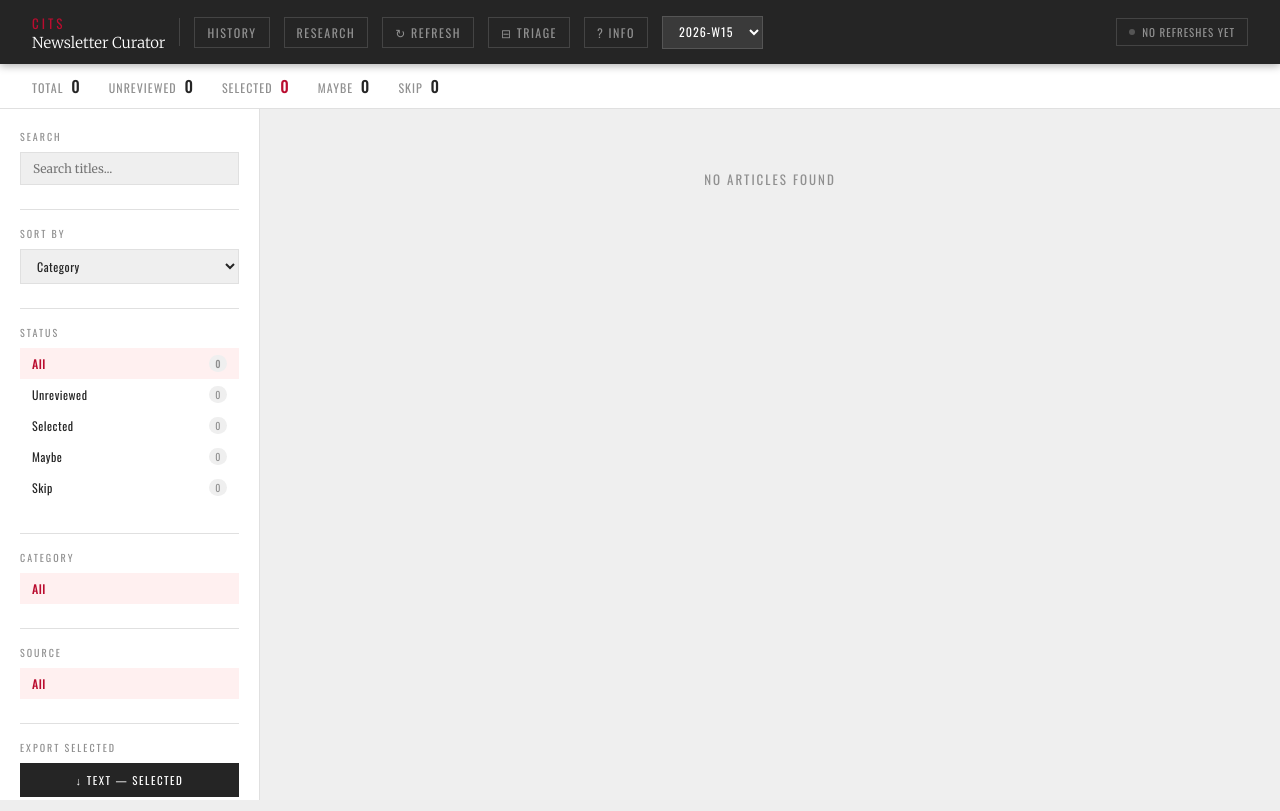
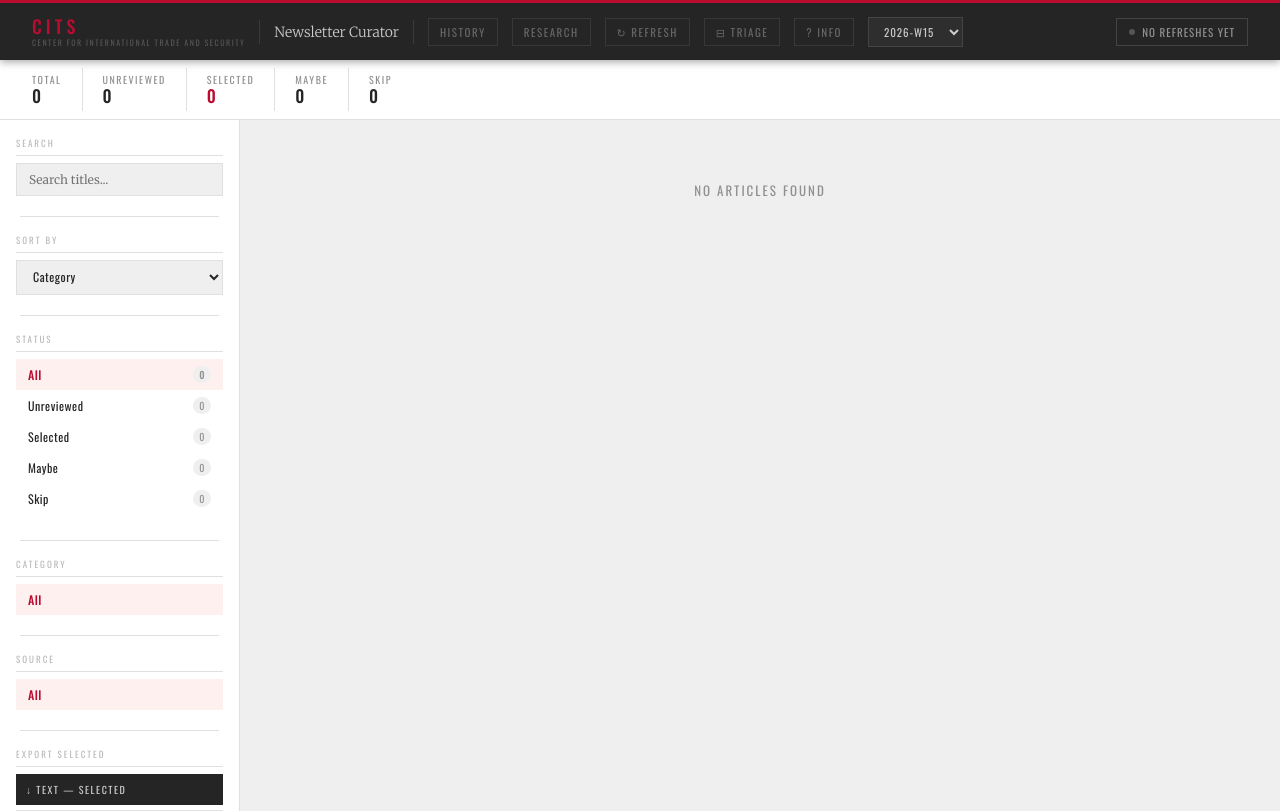
Before and after one commit to klemens-cc1/cits-newsletter-curator, a Flask app: page / in a window 1280 px wide. Run offline with Flask 3, Linux system fonts and the light colour scheme; data that the repository does not hold is empty.

Commit message:
Design polish: consistent header, score badges, refined sidebar/stats
- Red top border on header across all three pages (institutional pattern)
- CITS wordmark with full institution name subline
- Active nav state on current page, Research link added to History page
- Stats bar redesigned with vertical separators and stacked numbers
- Sidebar labels refined with bottom rule
- Category headers darker/more subtle
- AI score displayed as color-coded badge (green/amber/red) in article list
- Consistent nav sizing and spacing across index, history, research

Co-Authored-By: Claude Sonnet 4.6 <noreply@anthropic.com>

```diff
--- a/templates/index.html
+++ b/templates/index.html
@@ -36,62 +36,76 @@
       display: flex;
       align-items: center;
       justify-content: space-between;
-      height: 64px;
+      height: 60px;
       position: sticky;
       top: 0;
       z-index: 100;
-      box-shadow: 0 2px 8px rgba(0,0,0,0.3);
+      box-shadow: 0 2px 8px rgba(0,0,0,0.35);
+      border-top: 3px solid var(--red);
     }
     .header-left { display: flex; align-items: center; gap: 14px; }
+    .header-wordmark { line-height: 1; }
     .header-title {
       font-family: 'Oswald', sans-serif;
-      font-size: 13px;
-      letter-spacing: 3px;
+      font-size: 18px;
+      font-weight: 500;
+      letter-spacing: 4px;
       text-transform: uppercase;
       color: var(--red);
+      line-height: 1;
+    }
+    .header-institution {
+      font-family: 'Oswald', sans-serif;
+      font-size: 8px;
+      letter-spacing: 1.5px;
+      text-transform: uppercase;
+      color: #555;
+      margin-top: 3px;
+      white-space: nowrap;
     }
     .header-sub {
       font-family: 'Merriweather', serif;
-      font-size: 15px;
-      color: var(--white);
+      font-size: 14px;
+      color: #ccc;
       font-weight: 300;
     }
-    .header-divider { width: 1px; height: 28px; background: #444; }
+    .header-divider { width: 1px; height: 24px; background: #3a3a3a; }
     .nav-link {
       font-family: 'Oswald', sans-serif;
-      font-size: 12px;
+      font-size: 11px;
       letter-spacing: 1.5px;
       text-transform: uppercase;
-      color: var(--gray);
+      color: #666;
       text-decoration: none;
-      padding: 6px 12px;
-      border: 1px solid #444;
+      padding: 5px 11px;
+      border: 1px solid #383838;
       transition: all 0.15s;
     }
-    .nav-link:hover { color: var(--white); border-color: #666; }
+    .nav-link:hover { color: #ccc; border-color: #555; }
+    .nav-link.active { color: var(--white); border-color: var(--red); background: rgba(186,12,47,0.18); }
     .header-btn {
       font-family: 'Oswald', sans-serif;
-      font-size: 12px;
+      font-size: 11px;
       letter-spacing: 1.5px;
       text-transform: uppercase;
-      color: var(--gray);
+      color: #666;
       background: none;
-      padding: 6px 12px;
-      border: 1px solid #444;
+      padding: 5px 11px;
+      border: 1px solid #383838;
       cursor: pointer;
       transition: all 0.15s;
     }
-    .header-btn:hover { color: var(--white); border-color: #666; }
-    .header-btn:disabled { opacity: 0.5; cursor: wait; }
-    .header-btn.active { color: var(--white); border-color: var(--red); background: rgba(186,12,47,0.15); }
+    .header-btn:hover { color: #ccc; border-color: #555; }
+    .header-btn:disabled { opacity: 0.4; cursor: wait; }
+    .header-btn.active { color: var(--white); border-color: var(--red); background: rgba(186,12,47,0.18); }
     .week-selector {
       font-family: 'Oswald', sans-serif;
-      font-size: 12px;
+      font-size: 11px;
       letter-spacing: 1px;
-      background: var(--mid);
-      border: 1px solid #555;
-      color: var(--white);
-      padding: 6px 12px;
+      background: #2e2e2e;
+      border: 1px solid #444;
+      color: #ccc;
+      padding: 5px 11px;
       cursor: pointer;
       outline: none;
     }
@@ -170,20 +184,24 @@
     .stats-bar {
       background: var(--white);
       border-bottom: 1px solid var(--border);
-      padding: 10px 32px;
+      padding: 8px 32px;
       display: flex;
-      gap: 28px;
+      gap: 0;
       align-items: center;
       flex-wrap: wrap;
     }
     .stat-item {
       font-family: 'Oswald', sans-serif;
-      font-size: 12px;
-      letter-spacing: 1px;
+      font-size: 10px;
+      letter-spacing: 1.5px;
       text-transform: uppercase;
       color: var(--gray);
+      padding: 4px 20px 4px 0;
+      border-right: 1px solid var(--border);
+      margin-right: 20px;
     }
-    .stat-item span { color: var(--charcoal); font-size: 16px; font-weight: 500; margin-left: 4px; }
+    .stat-item:last-child { border-right: none; margin-right: 0; }
+    .stat-item span { color: var(--charcoal); font-size: 17px; font-weight: 500; display: block; line-height: 1.1; margin-bottom: 1px; }
     .stat-item.selected span { color: var(--red); }
 
     /* ── Layout ── */
@@ -191,21 +209,23 @@
 
     /* ── Sidebar ── */
     .sidebar {
-      width: 260px;
-      min-width: 260px;
+      width: 240px;
+      min-width: 240px;
       background: var(--white);
       border-right: 1px solid var(--border);
       overflow-y: auto;
-      padding: 20px 0;
+      padding: 16px 0;
     }
-    .sidebar-section { padding: 0 20px 20px; }
+    .sidebar-section { padding: 0 16px 16px; }
     .sidebar-label {
       font-family: 'Oswald', sans-serif;
-      font-size: 10px;
+      font-size: 9px;
       letter-spacing: 2px;
       text-transform: uppercase;
-      color: var(--gray);
-      margin-bottom: 8px;
+      color: #bbb;
+      margin-bottom: 7px;
+      padding-bottom: 5px;
+      border-bottom: 1px solid var(--border);
     }
     .search-input {
       width: 100%;
@@ -261,19 +281,20 @@
     /* ── Export buttons ── */
     .export-btn {
       width: 100%;
-      padding: 9px 12px;
-      margin-bottom: 6px;
+      padding: 8px 10px;
+      margin-bottom: 5px;
       font-family: 'Oswald', sans-serif;
-      font-size: 11px;
+      font-size: 10px;
       letter-spacing: 1.5px;
       text-transform: uppercase;
       background: var(--charcoal);
-      color: var(--white);
+      color: #ccc;
       border: none;
       cursor: pointer;
-      transition: background 0.15s;
+      transition: all 0.15s;
+      text-align: left;
     }
-    .export-btn:hover { background: var(--red); }
+    .export-btn:hover { background: var(--red); color: var(--white); }
     .export-btn.secondary { background: var(--white); color: var(--charcoal); border: 1px solid var(--border); }
     .export-btn.secondary:hover { background: var(--red); color: var(--white); border-color: var(--red); }
 
@@ -674,10 +711,12 @@
 
   <header>
     <div class="header-left">
-      <div>
+      <div class="header-wordmark">
         <div class="header-title">CITS</div>
-        <div class="header-sub">Newsletter Curator</div>
+        <div class="header-institution">Center for International Trade and Security</div>
       </div>
+      <div class="header-divider"></div>
+      <div class="header-sub">Newsletter Curator</div>
       <div class="header-divider"></div>
       <a href="/history" class="nav-link">History</a>
       <a href="/research" class="nav-link">Research</a>
@@ -1034,7 +1073,8 @@
     function renderArticle(a) {
       const statusClass = a.status !== "unreviewed" ? `status-${a.status}` : "";
       const pub = a.published_at ? new Date(a.published_at).toLocaleDateString("en-US", {month:"short", day:"numeric"}) : "";
-      const score = a.ai_score ? `· Score ${a.ai_score}` : "";
+      const scoreClass = a.ai_score >= 7 ? "high" : a.ai_score >= 5 ? "mid" : "low";
+      const score = a.ai_score ? `<span class="score-badge ${scoreClass}">${a.ai_score}</span>` : "";
       const note  = a.curator_note ? `<div class="article-note">${escHtml(a.curator_note)}</div>` : "";
       const summary = a.ai_summary
         ? `<button class="summary-toggle" onclick="toggleSummary(this)">▶ Description</button>
```
Also changed, not shown: other parts of templates/index.html (+27 -11 lines), templates/history.html (+52 -35 lines), templates/research.html (+39 -19 lines).
